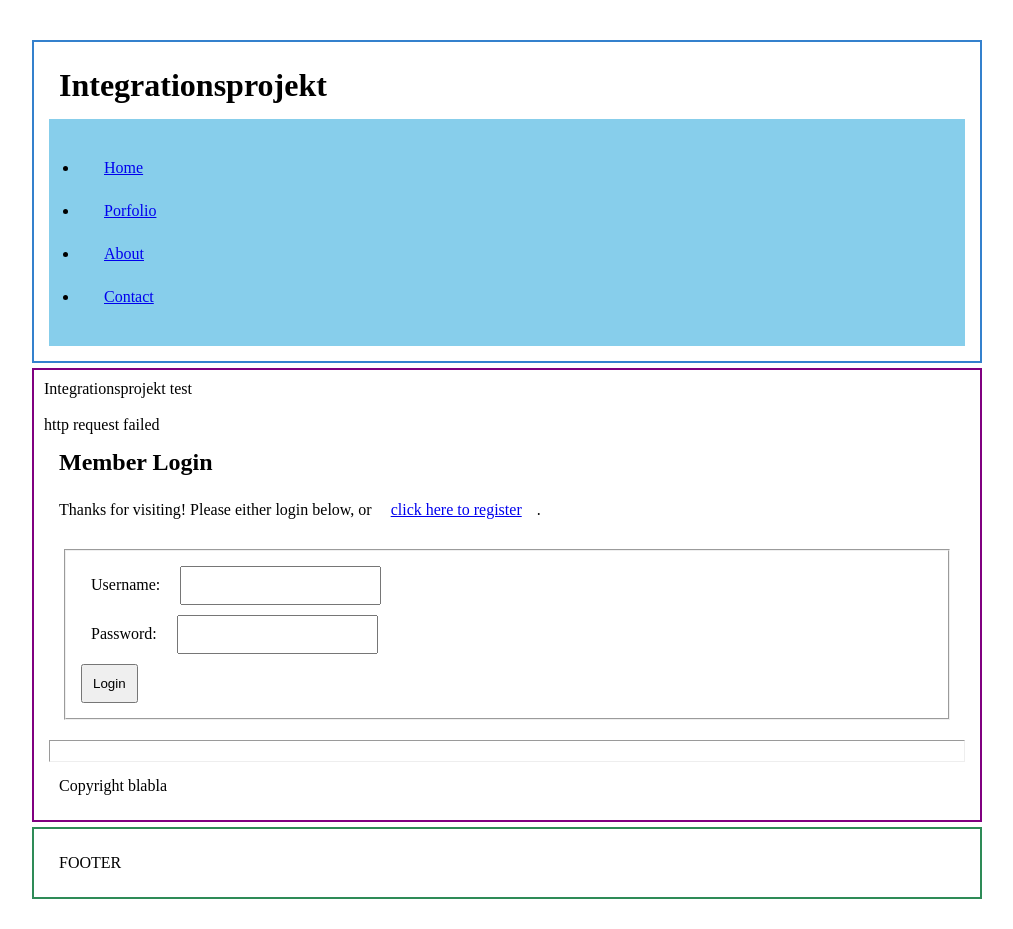
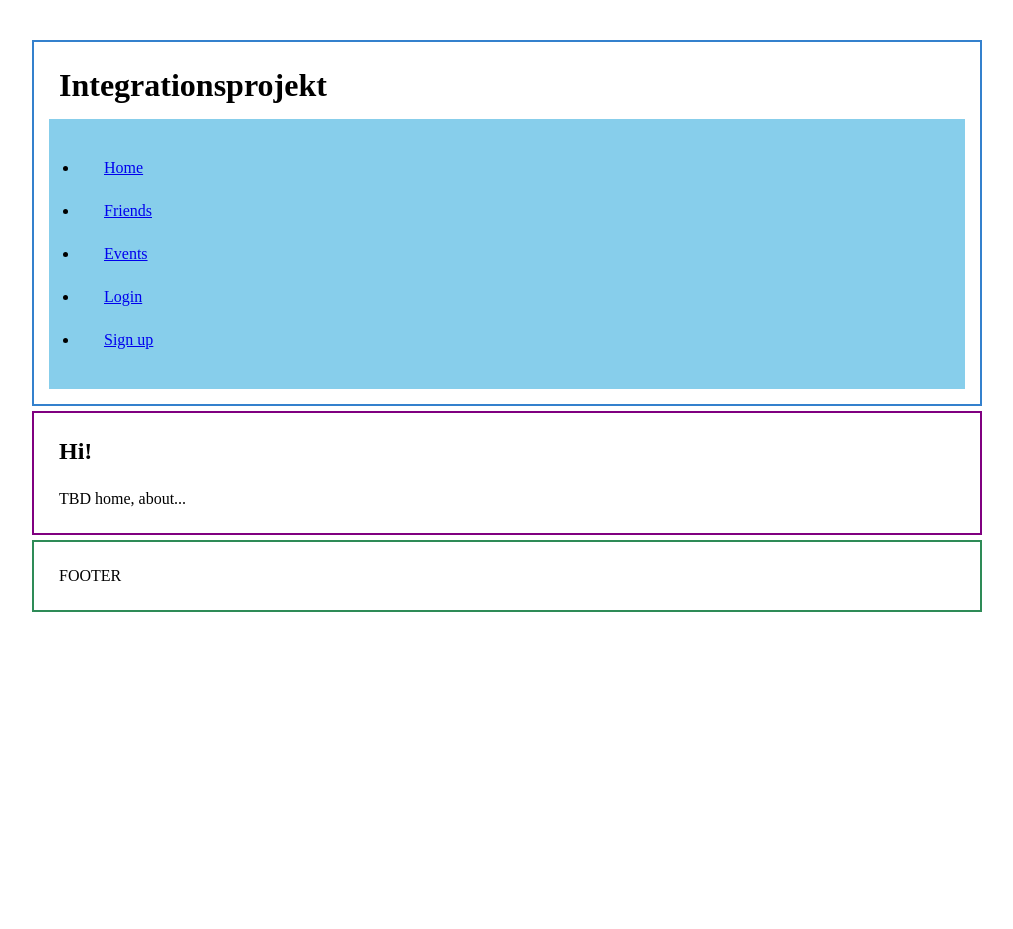
Before and after one commit to oliverbrehm/weapp, a PHP site: page / in a window 1280 px wide. Shown: the whole page, without its empty margins (133-1146 px from the left). After the commit the page ends 612 px from the top, so only its background shows below. Run offline with PHP 8.4, Linux system fonts and the light colour scheme; data that the repository does not hold is empty.

Commit message:
html5 website structure

```diff
--- a/incubation/server/frontend/footer.php
+++ b/incubation/server/frontend/footer.php
@@ -1,4 +1,6 @@
-        <hr>
-        <div id='footer'>Copyright blabla</div>
-    </body>
+<footer>
+<p>FOOTER</p>
+</footer>
+</body>
+
 </html>
--- a/incubation/server/frontend/header.php
+++ b/incubation/server/frontend/header.php
@@ -3,7 +3,65 @@
 
     require_once('common.php');
 
-    echo '<!DOCTYPE HTML PUBLIC "-//W3C//DTD HTML 4.01 Transitional//EN" "http://www.w3.org/TR/html4/loose.dtd"><html><head><title>Test Integrationsprojekt</title><meta http-equiv="Content-Type" content="text/html; charset=iso-8859-1"></head><body>Integrationsprojekt test<br><br>';
-
     //$seed="0dAfghRqSTgx"; // the seed for the passwords
 ?>
+
+<html>
+
+<head>
+<meta charset="utf-8"/>
+<meta name="viewport" content="width=device-width, initial-scale=1.0"/>
+
+<style>
+
+body{
+margin: 10px auto;
+    max-width: 60em;
+}
+* {
+padding: 10px;margin:5px;
+}
+header{
+border: 2px solid #3481cd
+}
+nav{
+background: skyblue;
+}
+footer{
+border: 2px solid seagreen;
+}
+
+main{
+border: 2px solid hotpink;
+}
+
+article{
+border: 2px solid purple;
+}
+section{
+border: 2px solid slateblue;
+}
+aside{
+border: 2px solid tomato;
+}
+
+</style>
+
+<title>Integrationsprojekt</title>
+
+</head>
+
+<body>
+<header>
+<h1>Integrationsprojekt</h1>
+<nav>
+<ul>
+<li><a href="index.php">Home</a></li>
+<li><a href="friends.php">Friends</a></li>
+<li><a href="events.php">Events</a></li>
+<li><a href="login.php">Login</a></li>
+<li><a href="register.php">Sign up</a></li>
+
+</ul>
+</nav>
+</header>
--- a/incubation/server/frontend/index.php
+++ b/incubation/server/frontend/index.php
@@ -1,68 +1,14 @@
-<html>
-    <head>
-        <meta charset="utf-8"/>
-        <meta name="viewport" content="width=device-width, initial-scale=1.0"/>
+<?php
+    include('header.php');
 
-        <style>
-
-            body{
-            margin: 10px auto;
-                max-width: 60em;
-            }
-            * {
-            padding: 10px;margin:5px;
-            }
-            header{
-            border: 2px solid #3481cd
-            }
-            nav{
-            background: skyblue;
-            }
-            footer{
-            border: 2px solid seagreen;
-            }
-
-            main{
-            border: 2px solid hotpink;
-            }
-
-            article{
-            border: 2px solid purple;
-            }
-            section{
-            border: 2px solid slateblue;
-            }
-            aside{
-            border: 2px solid tomato;
-            }
-
-        </style>
-
-        <title>Integrationsprojekt</title>
-
-    </head>
-    <body>
-        <header>
-            <h1>Integrationsprojekt</h1>
-            <nav>
-                <ul>
-                    <li><a href="register.php">Home</a></li>
-                    <li><a href="hello.php">Porfolio</a></li>
-                    <li><a href="javascript:void(0)">About</a></li>
-                    <li><a href="javascript:void(0)">Contact</a></li>
-                </ul>
-            </nav>
-        </header>
+?>
 
         <article>
-        <?php
-            include "login.php";
-        ?>
+            <h1>Hi!</h1>
+
+            <p>TBD home, about...</p>
         </article>
 
-        <footer>
-            <p>FOOTER</p>
-        </footer>
-    </body>
-
-</html>
+<?php
+    include('footer.php');
+?>
--- a/incubation/server/frontend/login.php
+++ b/incubation/server/frontend/login.php
@@ -2,13 +2,11 @@
 
     include("header.php");
 
-    require_once("common.php");
-
     if(user_logged_in() == true)
     {
         echo '
-<h1>Member Area</h1>
-<pThanks for logging in!</p>
+<h1>Hi!</h1>
+<p>You are logged in. Have a look at the <a href="events">events</a> section.</p>
         ';
     }
     else if(!empty($_POST['username']) && !empty($_POST['password']))
@@ -25,10 +23,9 @@
     {
         echo '
 <h1>Member Login</h1>
+<p>Please either login below, or <a href="register.php">click here to sign up</a>.</p>
 
-<p>Thanks for visiting! Please either login below, or <a href="register.php">click here to register</a>.</p>
-
-<form method="post" action="index.php" name="loginform" id="loginform">
+<form method="post" action="login.php" name="loginform" id="loginform">
 <fieldset>
 <label for="username">Username:</label><input type="text" name="username" id="username" /><br />
 <label for="password">Password:</label><input type="password" name="password" id="password" /><br />
```
Also changed, not shown: incubation/server/frontend/events.php (added, +20 -0 lines), incubation/server/frontend/friends.php (added, +20 -0 lines).
